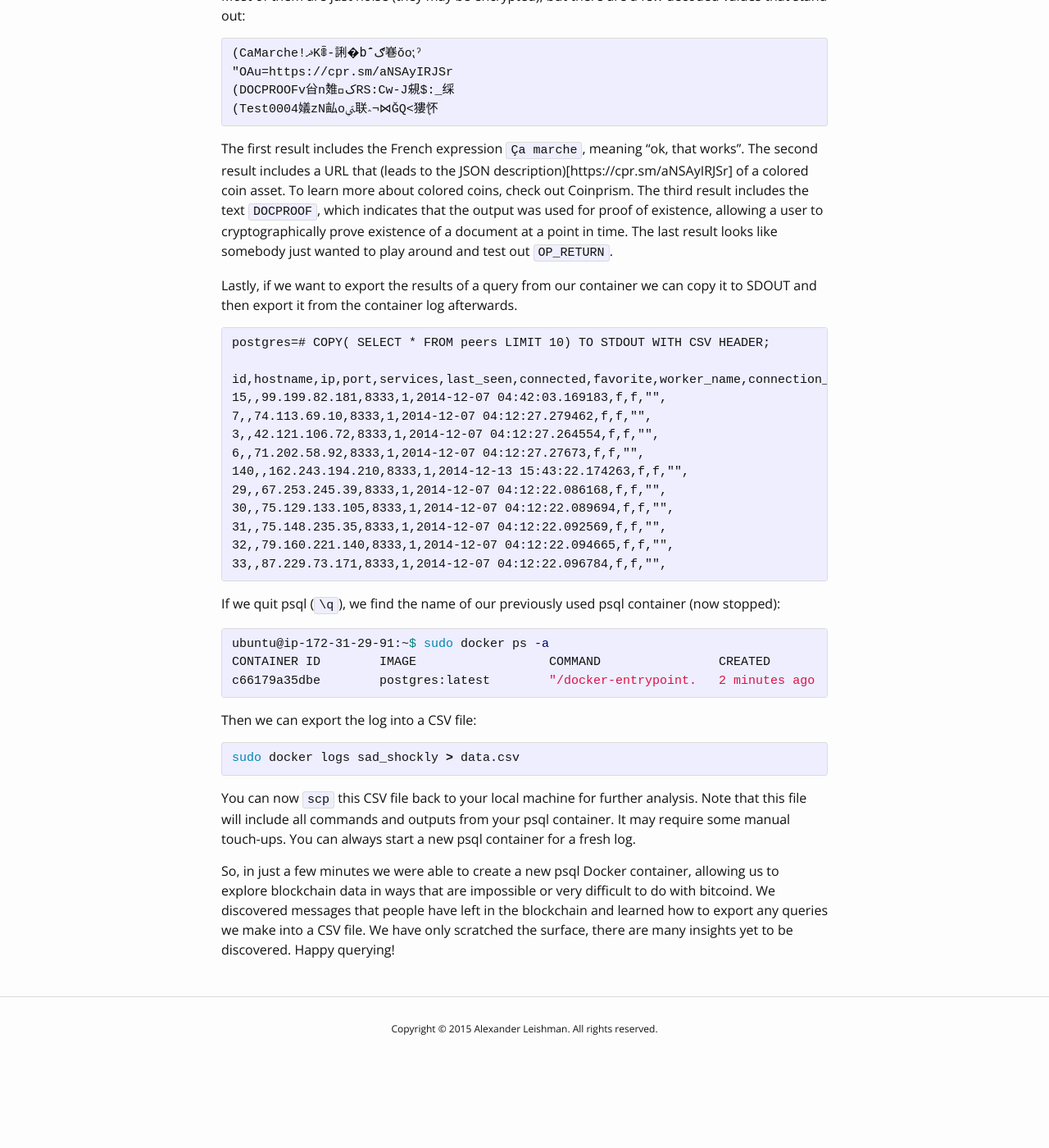
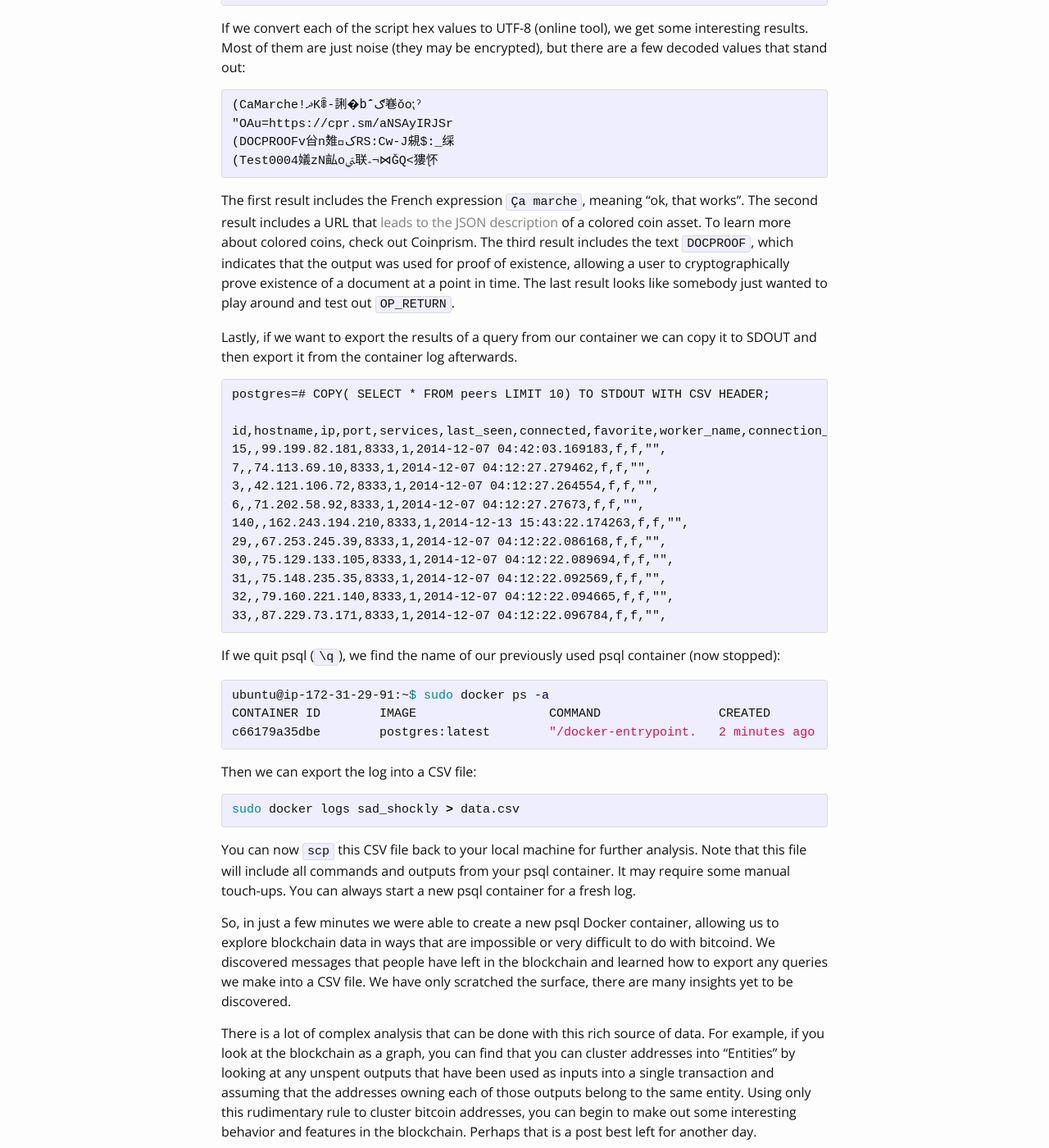
Before and after one commit to leishman/leishman.github.io, a Jekyll site: the page built from _posts/2105-03-05-blockchain-secrets-toshi.md, in a window 1280 px wide and 1400 px high, scrolled down 3714 px. Shown: the whole window at 82% size. Built offline with Jekyll 4.4.1, drawn with Linux system fonts in a browser that asks for light colours; before the commit the page ends 5008 px from its top, so only the background shows below that; some of the changed text lies outside the part shown.

Commit message:
update secrets post

```diff
--- a/_posts/2105-03-05-blockchain-secrets-toshi.md
+++ b/_posts/2105-03-05-blockchain-secrets-toshi.md
@@ -13,6 +13,8 @@ In a [previous post]({{site.url}}/posts/deploy-toshi-bitcoin/) you learned how t
 As you many notice, it takes a very long time (~two weeks) for the blockchain to sync and for the Toshi database to be fully populated. However, Toshi sees new transactions in the Bitcoin network once it starts running which allows us to start playing with the data soon after it is up and running.
 
 In this post we will walk through a few simple ways to analyze our new blockchain data to gain insights into and uncover some mysteries of the Blockchain.
+
+The analysis here is very rudimentary and is only meant to give you a way to easily get your feet wet.
 
 First we need a way to access our database in the toshi_db Docker container. I’ve found that the easiest way to do that is to setup a new container running `psql`, the PostgreSQL interactive terminal.
 
@@ -157,7 +159,7 @@ If we convert each of the script hex values to UTF-8 (online tool), we get some
 (Test0004嬟zN畆oﱵ联؞¬⋈ǦQ<㺏֪怀
 {% endhighlight %}
 
-The first result includes the French expression `Ça marche`, meaning “ok, that works”. The second result includes a URL that (leads to the JSON description)[https://cpr.sm/aNSAyIRJSr] of a colored coin asset. To learn more about colored coins, check out Coinprism. The third result includes the text `DOCPROOF`, which indicates that the output was used for proof of existence, allowing a user to cryptographically prove existence of a document at a point in time. The last result looks like somebody just wanted to play around and test out `OP_RETURN`.
+The first result includes the French expression `Ça marche`, meaning “ok, that works”. The second result includes a URL that [leads to the JSON description](https://cpr.sm/aNSAyIRJSr) of a colored coin asset. To learn more about colored coins, check out Coinprism. The third result includes the text `DOCPROOF`, which indicates that the output was used for proof of existence, allowing a user to cryptographically prove existence of a document at a point in time. The last result looks like somebody just wanted to play around and test out `OP_RETURN`.
 
 Lastly, if we want to export the results of a query from our container we can copy it to SDOUT and then export it from the container log afterwards.
 
@@ -192,4 +194,6 @@ sudo docker logs sad_shockly > data.csv
 
 You can now `scp` this CSV file back to your local machine for further analysis. Note that this file will include all commands and outputs from your psql container. It may require some manual touch-ups. You can always start a new psql container for a fresh log.
 
-So, in just a few minutes we were able to create a new psql Docker container, allowing us to explore blockchain data in ways that are impossible or very difficult to do with bitcoind. We discovered messages that people have left in the blockchain and learned how to export any queries we make into a CSV file. We have only scratched the surface, there are many insights yet to be discovered. Happy querying!
+So, in just a few minutes we were able to create a new psql Docker container, allowing us to explore blockchain data in ways that are impossible or very difficult to do with bitcoind. We discovered messages that people have left in the blockchain and learned how to export any queries we make into a CSV file. We have only scratched the surface, there are many insights yet to be discovered.
+
+There is a lot of complex analysis that can be done with this rich source of data. For example, if you look at the blockchain as a graph, you can find that you can cluster addresses into "Entities" by looking at any unspent outputs that have been used as inputs into a single transaction and assuming that the addresses owning each of those outputs belong to the same entity. Using only this rudimentary rule to cluster bitcoin addresses, you can begin to make out some interesting behavior and features in the blockchain. Perhaps that is a post best left for another day.
```
